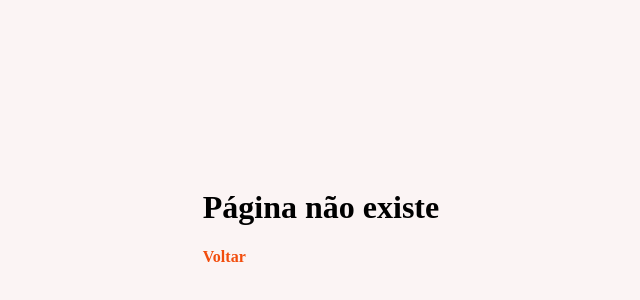
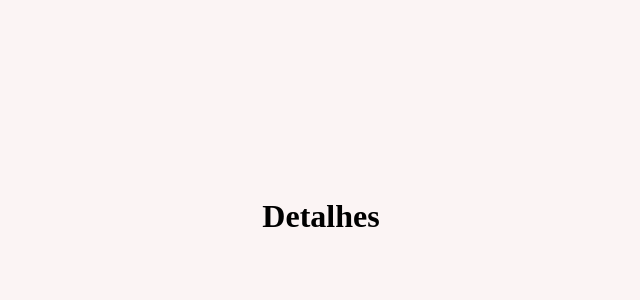
Before and after one commit to israeltx/n11-react-navegacao, a React (Vite) app: page /details/1 in a window 1280 px wide. Shown: the part 184-484 px from the top of the page, without its empty margins (319-959 px from the left). Built offline with nearby package versions, Linux system fonts and the light colour scheme.

Commit message:
Create a details page for routes with paramentes

```diff
--- /dev/null
+++ b/src/pages/Details.tsx
@@ -0,0 +1,7 @@
+export function Details() {
+  return (
+    <div>
+      <h1>Detalhes</h1>
+    </div>
+  )
+}
--- a/src/routes/AppRoutes.tsx
+++ b/src/routes/AppRoutes.tsx
@@ -3,6 +3,7 @@
 import { Home } from "../pages/Home";
 import { Products } from "../pages/Products";
 import { NotFound } from "../pages/NotFound";
+import { Details } from "../pages/Details";
 
 export function AppRoutes() {
   return (
@@ -10,6 +11,7 @@
       <Route path="/" index element={<Home />}/>
       <Route path="/products"  element={<Products />}/>
       <Route path="*"  element={<NotFound />}/>
+      <Route path="/details/:id"  element={<Details />}/>
     </Routes>
   )
 }
```
